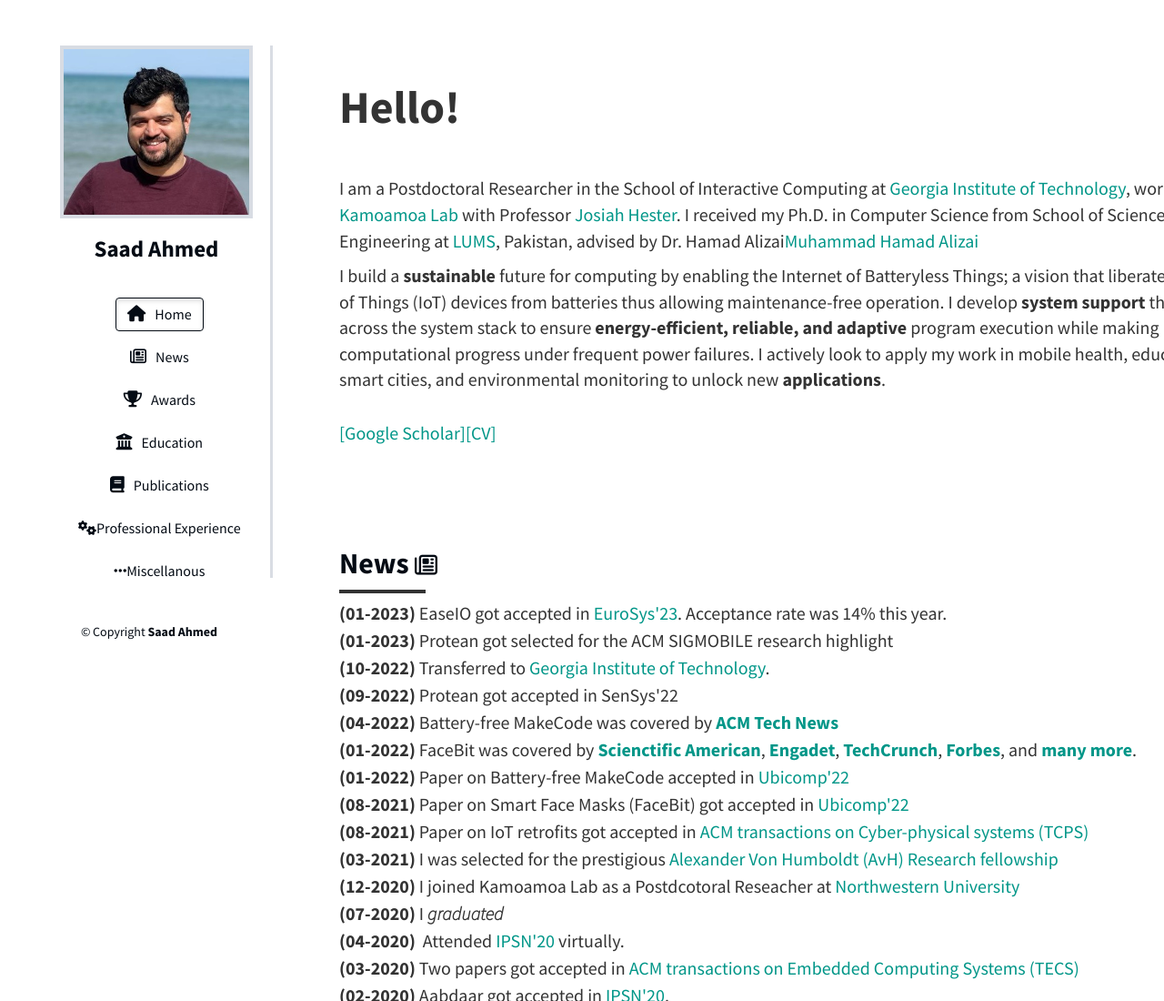
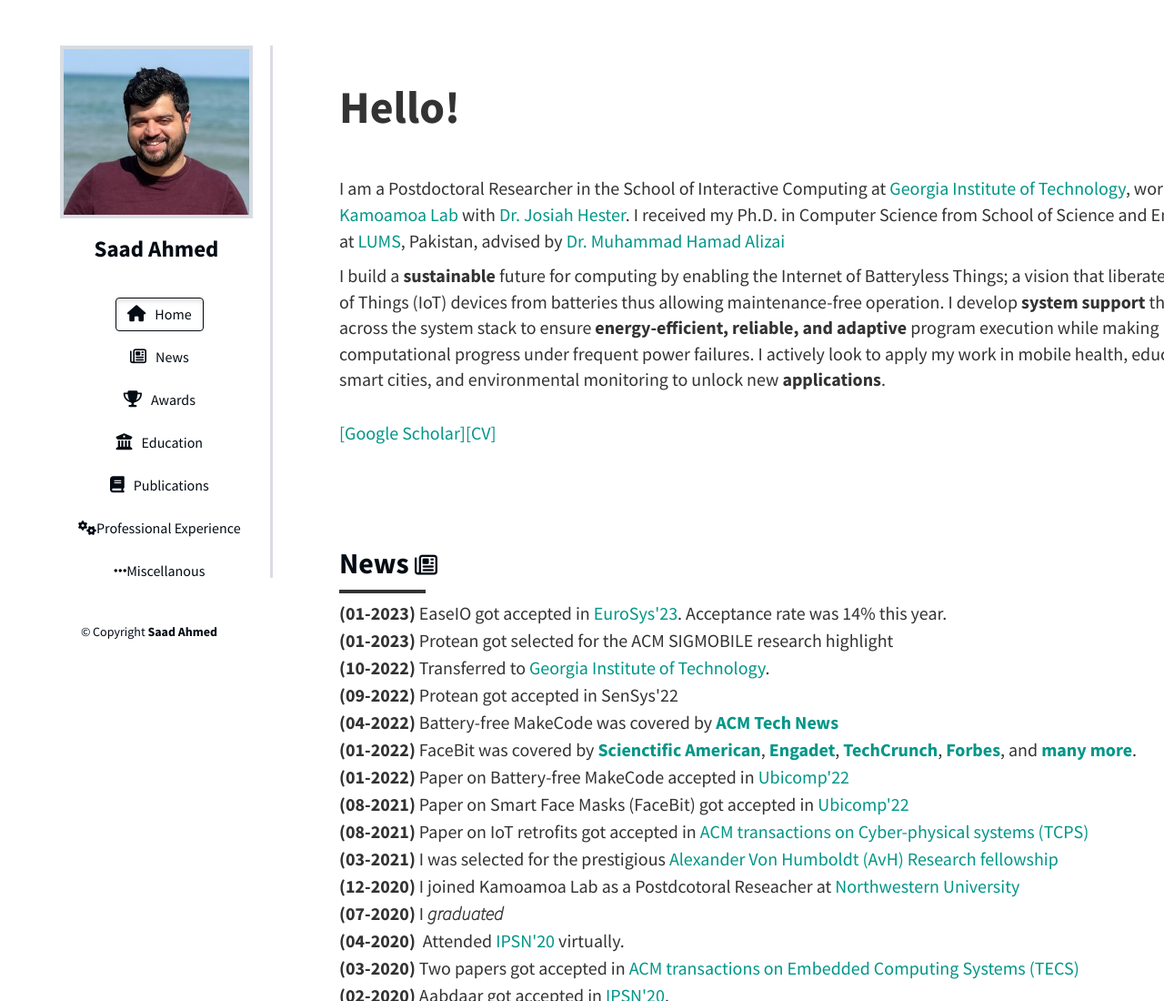
Before and after one commit to ch-saad-ahmed/saad-ahmed, a plain HTML site: page index.html in a window 1280 px wide. Shown: the top 1100 px of the page at 91% size. Drawn offline with nearby package versions, Linux system fonts and the light colour scheme; some icons are missing; files whose address does not match are found by name; a web font is replaced by a local one.

Commit message:
removed typos

```diff
--- a/index.html
+++ b/index.html
@@ -107,8 +107,8 @@
                     <br>
 
                     <p class = "main-text-font-setting">I am a Postdoctoral Researcher in the School of Interactive Computing at <a href="https://www.ic.gatech.edu/">Georgia Institute of Technology</a>, working in the <a href="https://kamoamoa.com/">
-                        Kamoamoa Lab</a> with Professor <a href="https://josiahhester.com/">Josiah Hester</a>. I received my Ph.D. in Computer Science from School of Science and Engineering at <a href="https://sbasse.lums.edu.pk/">LUMS</a>, Pakistan,
-                        advised by Dr. Hamad Alizai<a href="https://web.lums.edu.pk/~alizai/">Muhammad Hamad Alizai</a></p>
+                        Kamoamoa Lab</a> with <a href="https://josiahhester.com/">Dr. Josiah Hester</a>. I received my Ph.D. in Computer Science from School of Science and Engineering at <a href="https://sbasse.lums.edu.pk/">LUMS</a>, Pakistan,
+                        advised by <a href="https://web.lums.edu.pk/~alizai/">Dr. Muhammad Hamad Alizai</a></p>
 
                         <p class = "main-text-font-setting">I build a <b>sustainable</b> future for computing by enabling the Internet of Batteryless Things; a vision that liberates Internet of Things (IoT) devices from batteries thus allowing maintenance-free operation.
                     I develop <b>system support</b> that cuts across the system stack to ensure <b>energy-efficient, reliable, and adaptive</b> program execution while making computational progress under frequent power failures.
```
